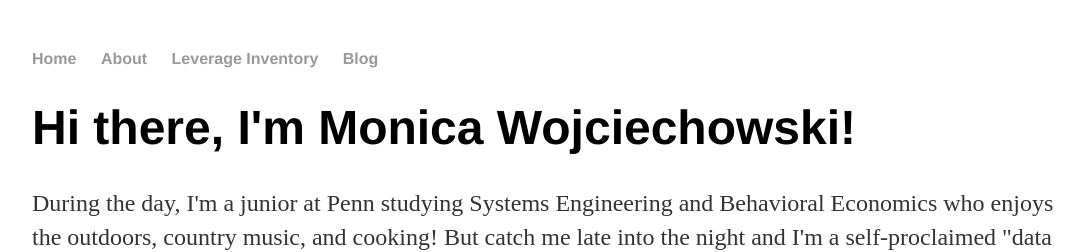
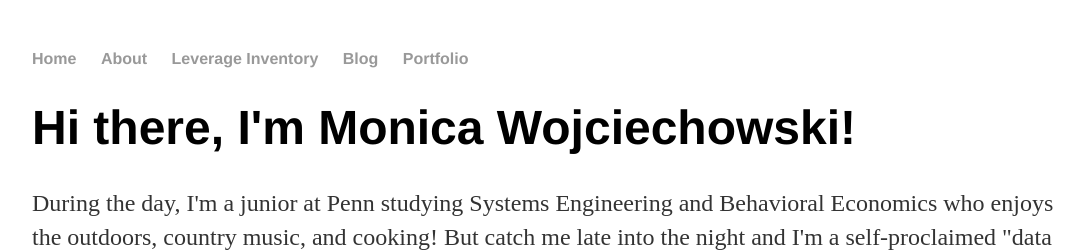
Before and after one commit to monicawoj/monicawojciechowski.github.io, a Jekyll site: the page built from index.html, in a window 1280 px wide. Shown: the top 252 px of the page, without its empty margins (96-1183 px from the left). Built offline with Jekyll 4.4.1, drawn with Linux system fonts in a browser that asks for light colours.

Commit message:
Update default.html

```diff
--- a/_layouts/default.html
+++ b/_layouts/default.html
@@ -12,6 +12,7 @@
 		        	<li><a href="/about">About</a></li>
 	        		<li><a href="/portfolio">Leverage Inventory</a></li>
 	        		<li><a href="/blog">Blog</a></li>
+	        		<li><a href="/portfolio2">Portfolio</a></li>
 	    		</ul>
 			</nav>
 			<div class="container">
```
